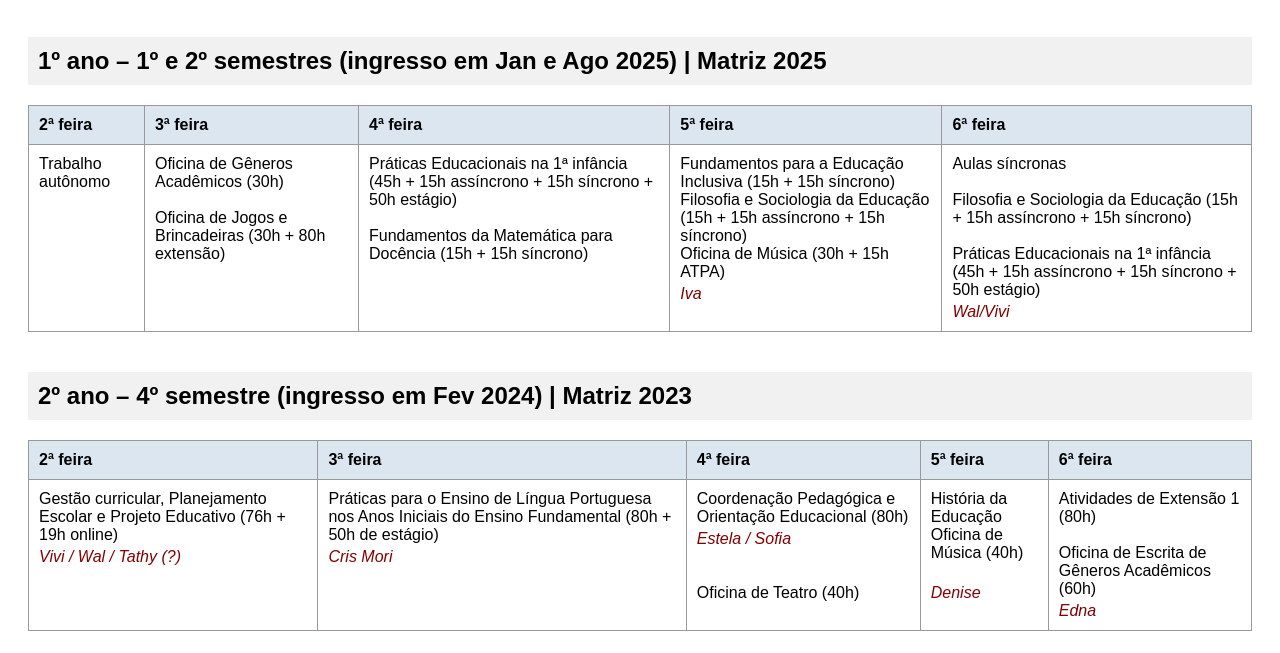
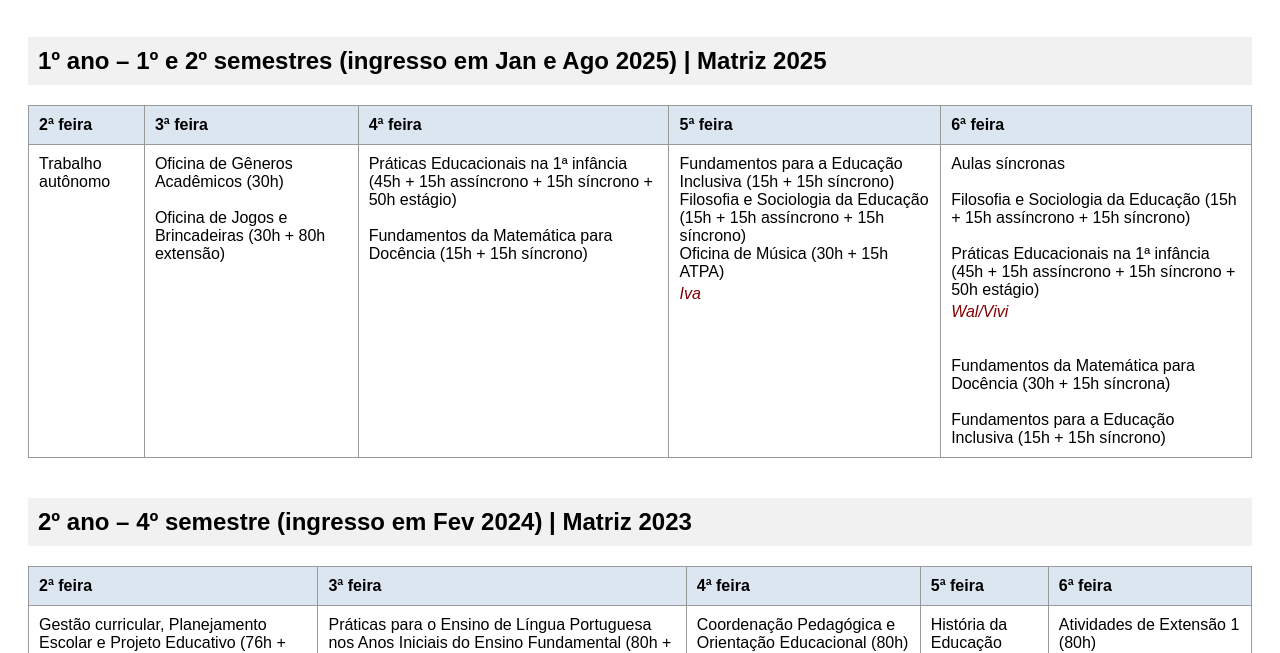
Before and after one commit to CalebeRezende/sing, a plain HTML site: page index.html in a window 1280 px wide. Both pictures are taken after a click on the button "Noturno". Shown: the part 146-799 px from the top of the page. Drawn offline with Linux system fonts and the light colour scheme.

Commit message:
index.html

```diff
--- a/index.html
+++ b/index.html
@@ -265,12 +265,15 @@
             <span class="prof">Iva</span>
           </td>
 
-          <td>
-            Aulas síncronas<br><br>
-            Filosofia e Sociologia da Educação (15h + 15h assíncrono + 15h síncrono)<br><br>
-            Práticas Educacionais na 1ª infância (45h + 15h assíncrono + 15h síncrono + 50h estágio)
-            <span class="prof">Wal/Vivi</span>
-          </td>
+ <td>
+        Aulas síncronas<br><br>
+        Filosofia e Sociologia da Educação (15h + 15h assíncrono + 15h síncrono)<br><br>
+        Práticas Educacionais na 1ª infância (45h + 15h assíncrono + 15h síncrono + 50h estágio)
+        <span class="prof">Wal/Vivi</span><br><br>
+        Fundamentos da Matemática para Docência (30h + 15h síncrona)<br><br>
+        Fundamentos para a Educação Inclusiva (15h + 15h síncrono)
+      </td>
+
         </tr>
       </tbody>
     </table>
```
